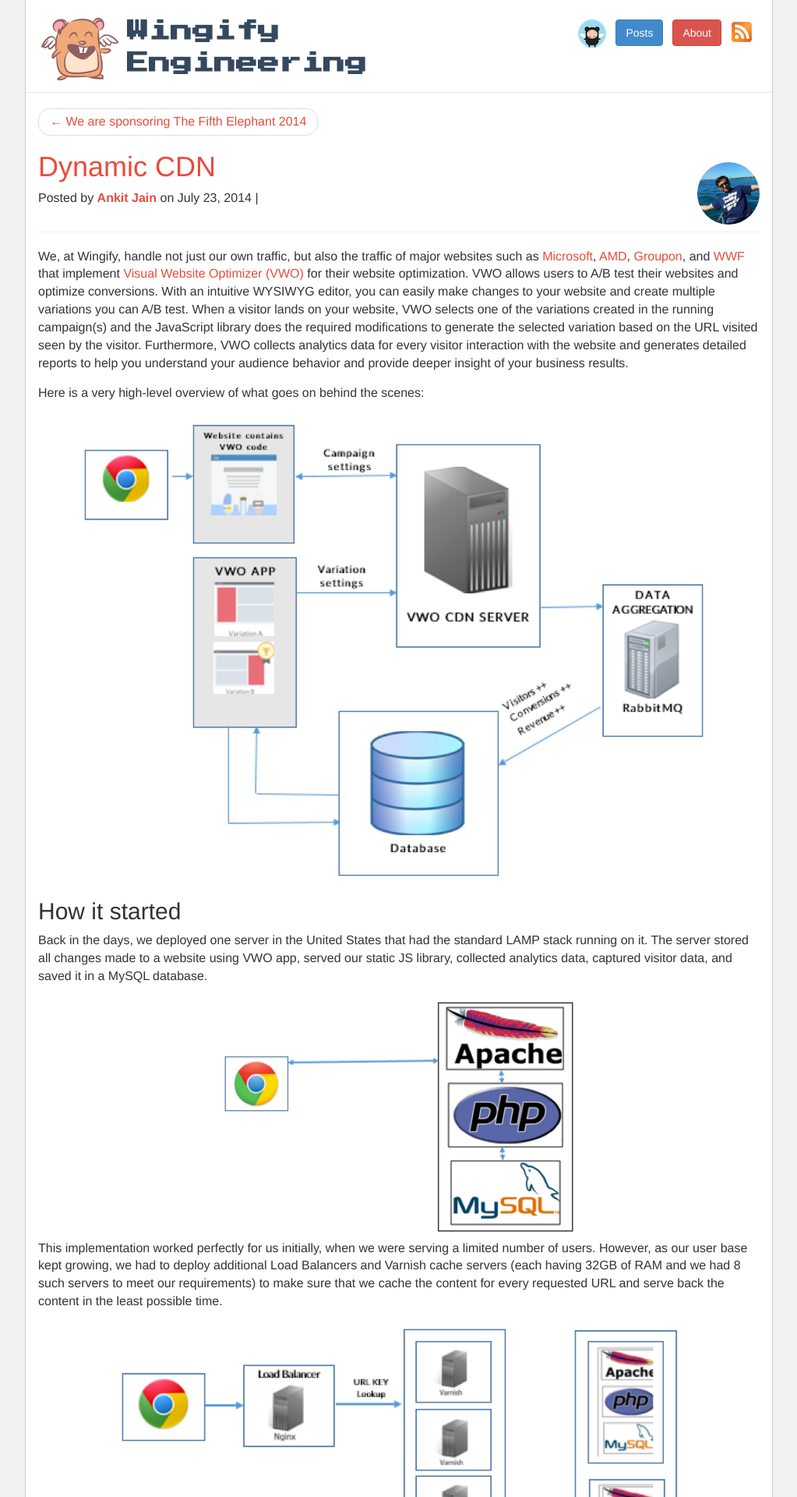
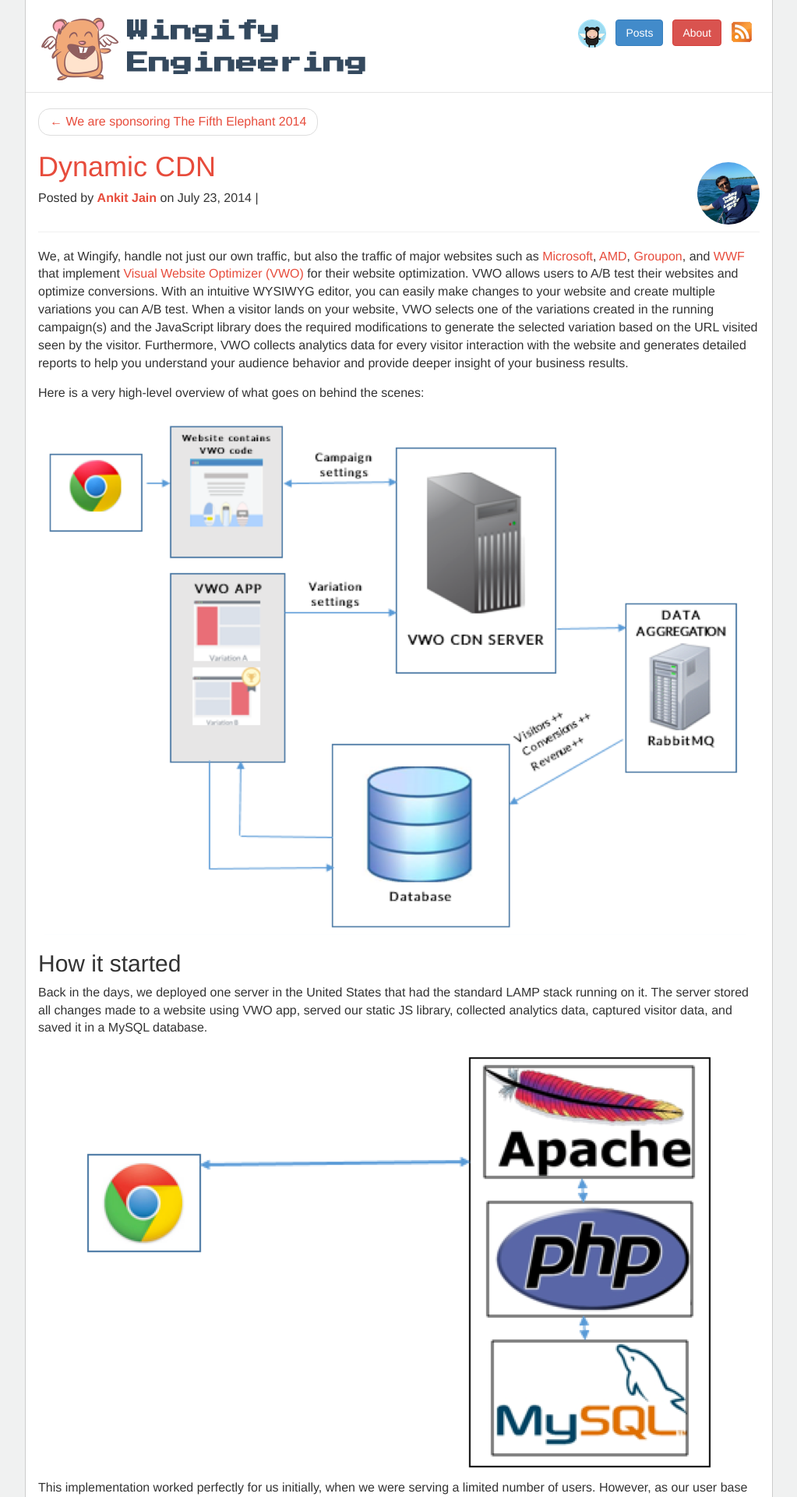
Before and after one commit to wingify/wingify.github.io, a Jekyll site: the page built from _posts/2014-07-23-dynamic-cdn.markdown, in a window 1280 px wide. Shown: the top 1920 px of the page at 78% size, without its empty margins (128-1151 px from the left). Built offline with Jekyll 4.4.1, drawn with Linux system fonts in a browser that asks for light colours; comment, search, counter and statistics services are not loaded.

Commit message:
Remove widths from imgs.

```diff
--- a/_posts/2014-07-23-dynamic-cdn.markdown
+++ b/_posts/2014-07-23-dynamic-cdn.markdown
@@ -24,7 +24,7 @@
 Here is a very high-level overview of what goes on behind the scenes:
 
 <div style="text-align:center; margin: 5px">
-	<img src="/images/2014/07/0.png" style="width: 90%;">
+	<img src="/images/2014/07/0.png">
 </div>
 
 ## How it started
@@ -34,7 +34,7 @@
 captured visitor data, and saved it in a MySQL database.
 
 <div style="text-align:center; margin: 5px">
-	<img src="/images/2014/07/1.png" style="width: 50%;">
+	<img src="/images/2014/07/1.png">
 </div>
 
 This implementation worked perfectly for us initially, when we were serving a
@@ -45,7 +45,7 @@
 least possible time.
 
 <div style="text-align:center; margin: 5px">
-	<img src="/images/2014/07/2.png" style="width: 80%;">
+	<img src="/images/2014/07/2.png">
 </div>
 
 Gradually, we started using these servers only for serving JS settings and
@@ -90,7 +90,7 @@
 as compared to a fast loading website.
 
 <div style="text-align:center; margin:5px">
-	<img src="/images/2014/07/3.png" style="width: 60%;">
+	<img src="/images/2014/07/3.png">
 </div>
 
 It is important to make sure that we only serve relevant content based on the
@@ -110,7 +110,7 @@
 blog post earlier to explain this to our customers. [Read it here][6].
 
 <div style="text-align:center; margin:5px">
-	<img src="/images/2014/07/4.png" style="width: 100%;">
+	<img src="/images/2014/07/4.png">
 </div>
 
 [OpenResty (aka. ngx_openresty)][7] our current workhorse, is a full-fledged web
@@ -129,7 +129,7 @@
 VWO servers handle requests:
 
 <div style="text-align:center; margin:5px">
-	<img src="/images/2014/07/5.png" style="width: 70%;">
+	<img src="/images/2014/07/5.png">
 </div>
 
 1. The following section dWe use [Nginx-Lua Shared Dictionary][9], an in-memory
```
